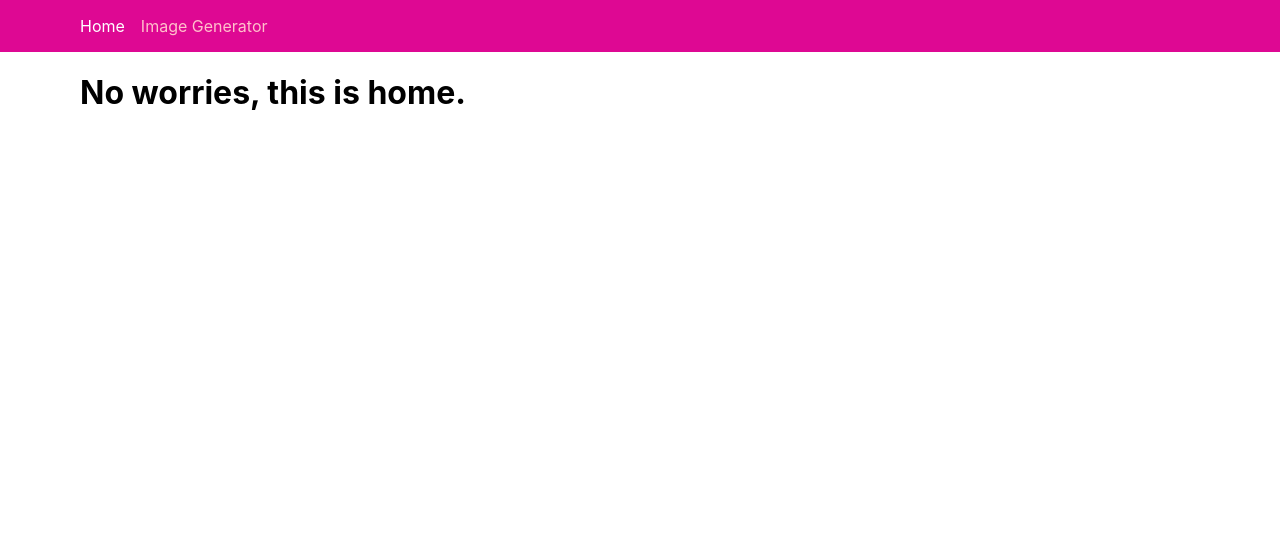
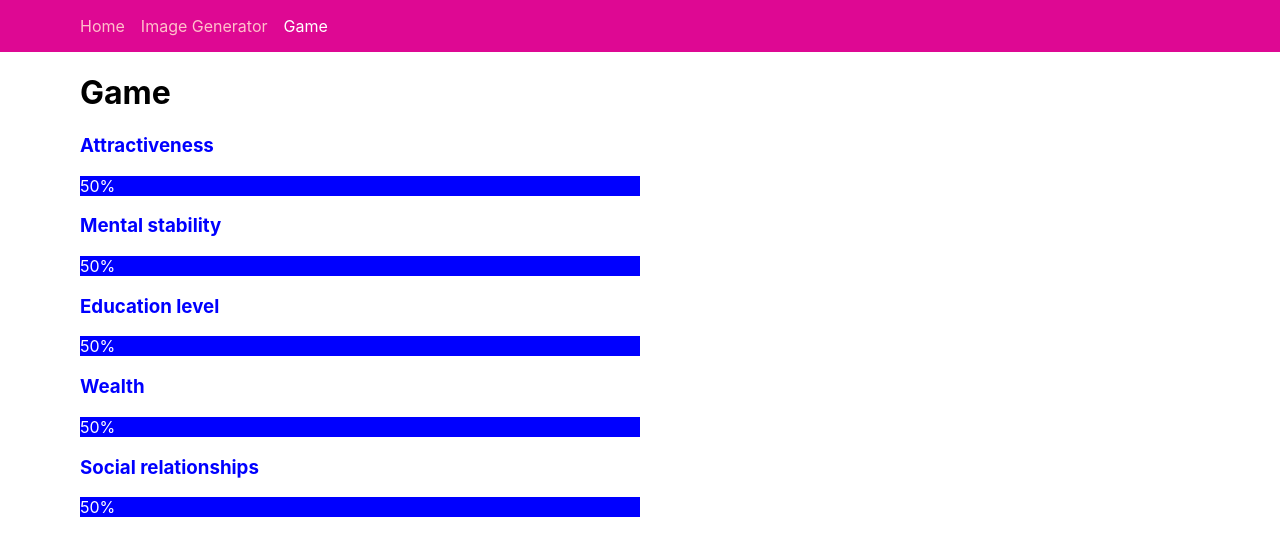
Before and after one commit to jesskreck/reincarnation-game, a React (Create React App) app: page /Game in a window 1280 px wide. Before the commit this address led to /. Shown: the top 556 px of the page. Built offline with nearby package versions, Linux system fonts and the light colour scheme.

Commit message:
new: mapping through progress bars

```diff
--- a/package.json
+++ b/package.json
@@ -6,10 +6,13 @@
     "@testing-library/jest-dom": "^5.16.5",
     "@testing-library/react": "^13.4.0",
     "@testing-library/user-event": "^13.5.0",
+    "@types/react": "^18.0.28",
+    "@types/react-dom": "^18.0.11",
     "react": "^18.2.0",
     "react-dom": "^18.2.0",
     "react-router-dom": "^6.9.0",
     "react-scripts": "5.0.1",
+    "typescript": "^5.0.2",
     "web-vitals": "^2.1.4"
   },
   "scripts": {
--- a/src/App.js
+++ b/src/App.js
@@ -3,6 +3,7 @@ import { Route, Routes } from 'react-router-dom'
 
 import Homepage from './pages/Homepage'
 import ImageGenerator from './pages/ImageGenerator'
+import Game from './pages/Game.tsx'
 import Error404 from './pages/Error404'
 import Navbar from './components/Navbar'
 
@@ -15,6 +16,7 @@ function App() {
       <Routes>
         <Route path="/" element={<Homepage />} />
         <Route path="ImageGenerator" element={<ImageGenerator />} />
+        <Route path="Game" element={<Game />} />
         <Route path="*" element={<Error404 />} />
 
       </Routes>
--- a/src/components/Navbar.jsx
+++ b/src/components/Navbar.jsx
@@ -10,6 +10,7 @@ function Navbar() {
       <nav>
         <NavLink to={"/"}>Home</NavLink>
         <NavLink to={"/ImageGenerator"}>Image Generator</NavLink>
+        <NavLink to={"/Game"}>Game</NavLink>
       </nav>
     </>
   );
--- /dev/null
+++ b/src/components/ProgressBar.jsx
@@ -0,0 +1,23 @@
+import React from 'react'
+
+const ProgressBar = ({ name, progress } ) => {
+
+
+    const progressStyle = {
+        height: '100%',
+        width: `${progress}%`,
+        backgroundColor: 'blue'
+    }
+
+
+    return (
+        <div className='progress__container'>
+            <h3 className='progress__title'>{name}</h3>
+            <div style={progressStyle}>
+                <span className='progress__label'>{`${progress}%`}</span>
+            </div>
+        </div>
+    )
+}
+
+export default ProgressBar
--- /dev/null
+++ b/src/pages/Game.tsx
@@ -0,0 +1,37 @@
+import React from 'react'
+
+import ProgressBar from '../components/ProgressBar'
+
+import "../styles/game.css"
+
+
+
+let testData: { name: string; progress: number }[] = [
+    { name: "Attractiveness", progress: 50 },
+    { name: "Mental stability", progress: 50 },
+    { name: "Education level", progress: 50 },
+    { name: "Wealth", progress: 50 },
+    { name: "Social relationships", progress: 50 },
+  ]
+
+function Game() {
+
+  return (
+    <div className='container'>
+      <h1>Game</h1>
+
+      <div className='status__panel'>
+        {testData.map((item, index) => (
+          <ProgressBar key={index} name={item.name} progress={item.progress} />
+        ))}
+
+
+      </div>
+
+
+    </div>
+
+  );
+}
+
+export default Game;
--- /dev/null
+++ b/src/styles/game.css
@@ -0,0 +1,16 @@
+/* PROGRESS BAR */
+.progress__container{
+    height: 20;
+    width: '100%';
+    background-color: "#e0e0de";
+    border-radius: 50;
+    margin: 50
+}
+
+.progress__title{
+    color: blue;
+}
+
+.progress__label {
+    color: white;
+}
```
Also changed, not shown: src/gamedata/gamedata.js (added, +7 -0 lines), 1 other file (tests, documents, lock files or other folders).
